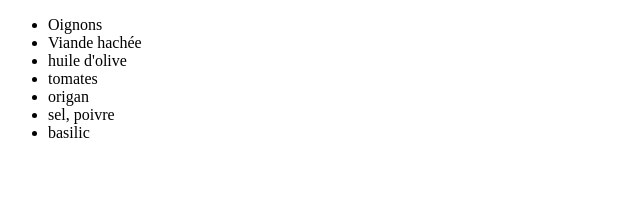
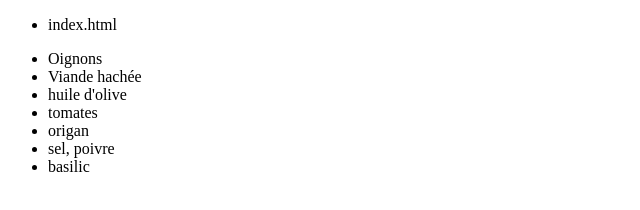
Before and after one commit to nadiatalal/nadiatalal.github.io, a plain HTML site: page about.html in a window 1280 px wide. Shown: the whole page, without its empty margins (0-640 px from the left). Drawn offline with Linux system fonts and the light colour scheme.

Commit message:
ajout des liens

```diff
--- a/about.html
+++ b/about.html
@@ -6,6 +6,13 @@
     <title>Bolognaise</title>
 </head>
 <body>
+    <header>
+        <nav>
+            <ul>
+                <li>index.html</li>
+            </ul>
+        </nav>
+    </header>
     <main>
         <ul>
             <li>Oignons</li>
```
Also changed, not shown: index.html (+7 -0 lines).
